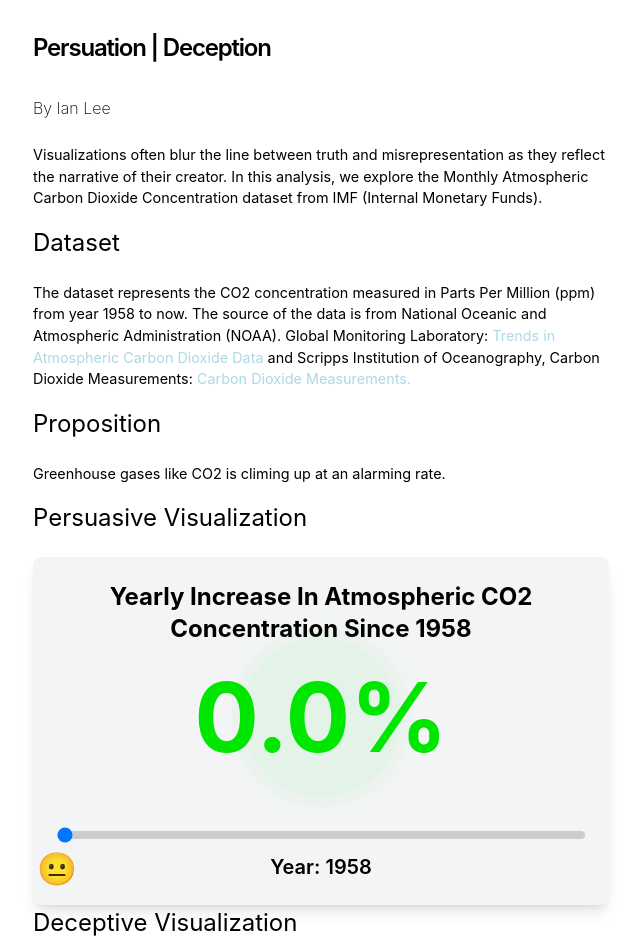
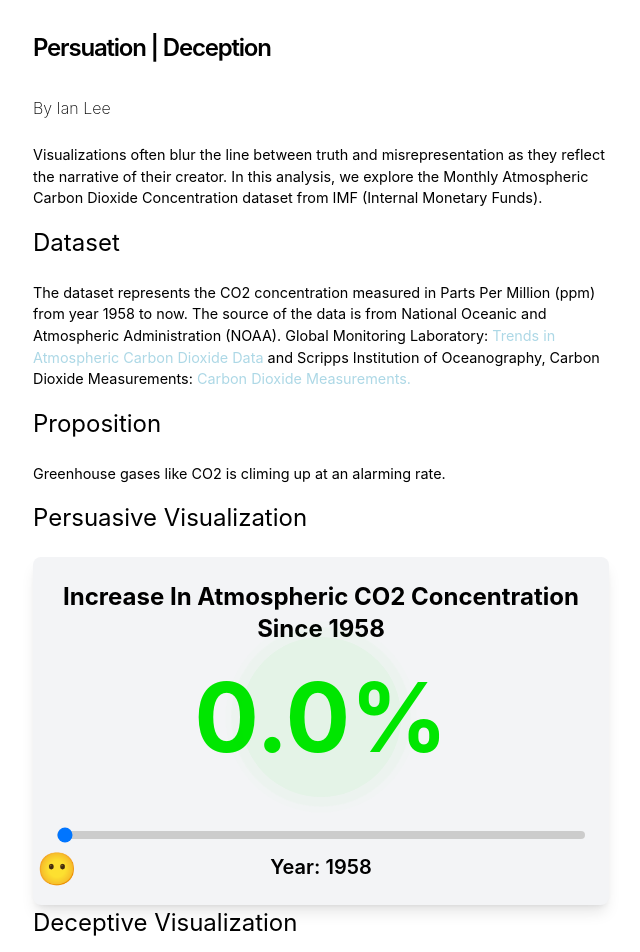
Before and after one commit to tylenode/vis-a4, a Next.js app: page / in a window 1280 px wide. Shown: the top 952 px of the page, without its empty margins (319-959 px from the left). Built offline with nearby package versions, Linux system fonts and the light colour scheme.

Commit message:
Update vis1

```diff
--- a/app/components/co2Slider.tsx
+++ b/app/components/co2Slider.tsx
@@ -43,11 +43,11 @@ const CO2Slider = () => {
 
   // Let's get it done!!!!!
   const getEmoji = (year) => {
-    if (year < 1975) return '😐'; // Flat face
+    if (year < 1975) return '😶'; // Flat face
     if (year < 1990) return '😮'; // Slightly surprised
     if (year < 2005) return '😟'; // Slightly worried
     if (year < 2010) return '😧'; // Really worried
-    return '😱'; // Scared
+    return '🚨'; // Scared
   };
 
 
@@ -55,7 +55,7 @@ const CO2Slider = () => {
     <div className="max-w-2xl mx-auto p-6 bg-gray-100 rounded-lg shadow-lg flex flex-col items-center">
       {/* Title */}
       <h1 className="black text-2xl font-bold mb-6 text-center">
-        Yearly Increase In Atmospheric CO2 Concentration Since 1958
+        Increase In Atmospheric CO2 Concentration Since 1958
       </h1>
 
       {/* Percentage Display with Animated Steam */}
```
